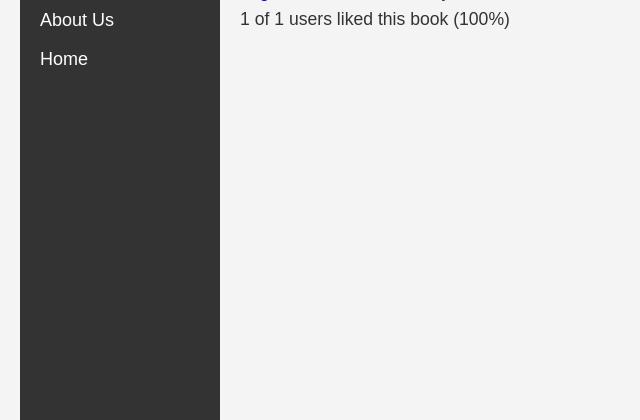
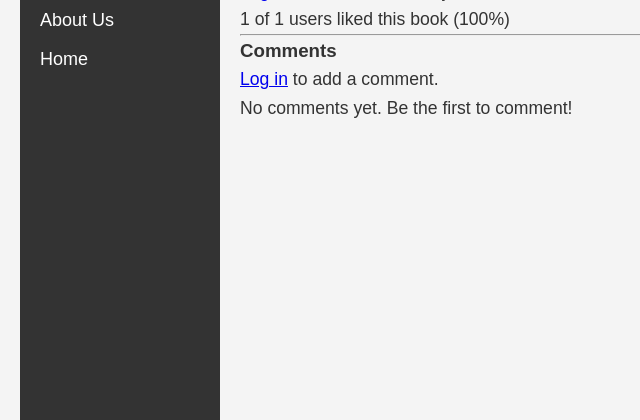
Before and after one commit to kLo1215/CS3337-finalproject, a Django app: page /book_detail/1 in a window 1280 px wide. Shown: the part 367-787 px from the top of the page, without its empty margins (0-640 px from the left). Run offline with Django 5.2, Linux system fonts and the light colour scheme; data comes from the database, SQL or seed files in the repository; tables that the repository leaves empty hold one stand-in row (values such as "Sample post"); parts of the project's set-up code (start-up, migrations or seed data) failed here and were passed over.

Commit message:
Comments
Added the comments functionality to the project, as well as reformatted book_detail.html as the spacing bugged me

```diff
--- a/bookEx/bookEx/templates/bookMng/book_detail.html
+++ b/bookEx/bookEx/templates/bookMng/book_detail.html
@@ -11,26 +11,14 @@
 
 {% block content %}
    <h1>Book Detail</h1>
-   <table border="2" >
+   <table border="2">
       <tr>
-          <th>
-              Book Picture
-          </th>
-          <th>
-              Book Name
-          </th>
-          <th>
-              Book Price
-          </th>
-          <th>
-              User Name
-          </th>
-          <th>
-              Book Post Date
-          </th>
-          <th>
-              Book Web
-          </th>
+          <th>Book Picture</th>
+          <th>Book Name</th>
+          <th>Book Price</th>
+          <th>User Name</th>
+          <th>Book Post Date</th>
+          <th>Book Web</th>
       </tr>
        <tr>
            <td>
@@ -72,4 +60,33 @@
     <p>No ratings yet.</p>
 {% endif %}
 
+<hr>
+
+<h3>Comments</h3>
+
+{% if user.is_authenticated %}
+    <h4>Add a Comment:</h4>
+    <form method="post">
+        {% csrf_token %}
+        {{ comment_form.as_p }}
+        <button type="submit">Submit Comment</button>
+    </form>
+{% else %}
+    <p><a href="{% url 'login' %}?next={{ request.path }}">Log in</a> to add a comment.</p>
+{% endif %}
+
+{% if comments %}
+    <h4>Existing Comments:</h4>
+    <ul>
+        {% for comment in comments %}
+            <li>
+                <strong>{{ comment.user.username }}:</strong>
+                <p>{{ comment.content }}</p>
+            </li>
+        {% endfor %}
+    </ul>
+{% else %}
+    <p>No comments yet. Be the first to comment!</p>
+{% endif %}
+
 {% endblock content %}
--- a/bookEx/bookMng/forms.py
+++ b/bookEx/bookMng/forms.py
@@ -2,7 +2,7 @@
 from django.forms import ModelForm
 from .models import Book
 from .models import Rating
-
+from .models import Comment
 
 class BookForm(ModelForm):
     class Meta:
@@ -23,3 +23,11 @@
     class Meta:
         model = Rating
         fields = ['is_positive']
+
+class CommentForm(forms.ModelForm):
+    class Meta:
+        model = Comment
+        fields = ['content']
+        widgets = {
+            'content': forms.Textarea(attrs={'rows': 4, 'placeholder': 'Leave a comment...'}),
+        }
--- a/bookEx/bookMng/models.py
+++ b/bookEx/bookMng/models.py
@@ -1,5 +1,6 @@
 from django.contrib.auth.models import User
 from django.db import models
+from .models import Book
 
 # Create your models here.
 
@@ -43,3 +44,12 @@
 
     class Meta:
         unique_together = ('book', 'user')
+
+class Comment(models.Model):
+    book = models.ForeignKey(Book, on_delete=models.CASCADE, related_name='comments')
+    user = models.ForeignKey(User, on_delete=models.CASCADE)
+    content = models.TextField()
+    created_at = models.DateTimeField(auto_now_add=True)
+
+    def __str__(self):
+        return f'Comment by {self.user.username} on {self.book.name}'
--- a/bookEx/bookMng/views.py
+++ b/bookEx/bookMng/views.py
@@ -2,6 +2,8 @@
 from django.shortcuts import render
 from django.shortcuts import get_object_or_404, redirect
 from .models import Book, Rating
+from .models import Comment
+from .forms import CommentForm
 # Create your views here.
 
 from .models import MainMenu
@@ -80,6 +82,14 @@
         percentage = (positive_ratings / total_ratings) * 100
     else:
         percentage = 0  # If no ratings, set percentage to 0
+    # Comment section handling
+    comment_form = CommentForm(request.POST or None)
+    if request.method == 'POST' and comment_form.is_valid() and request.user.is_authenticated:
+        content = comment_form.cleaned_data['content']
+        Comment.objects.create(book=book, user=request.user, content=content)
+        return redirect('book_detail', book_id=book.id)
+
+    comments = Comment.objects.filter(book=book)
 
     return render(request,
                   'bookMng/book_detail.html',
```
Lines whose indentation alone changed are shown as unchanged.
